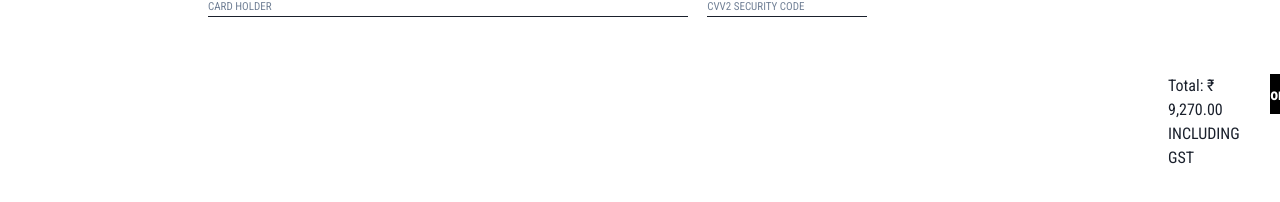
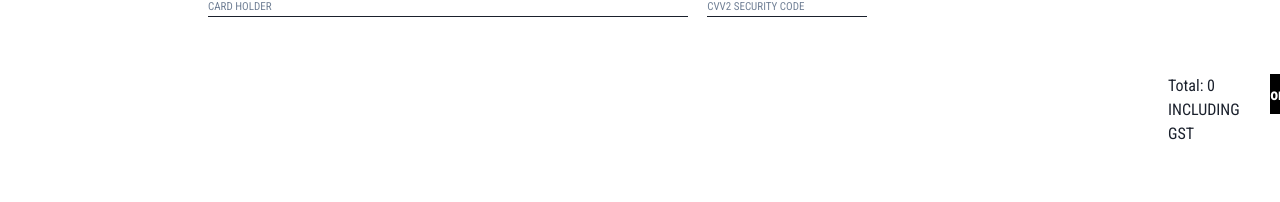
Before and after one commit to ApexSpunk/nebulous-unit-9563, a React (Create React App) app: page /checkout in a window 1280 px wide. Shown: the part 500-702 px from the top of the page. Built offline with nearby package versions, Linux system fonts and the light colour scheme; no server answers.

Commit message:
dynamic price done

```diff
--- a/src/Pages/Checkout/Checkout.jsx
+++ b/src/Pages/Checkout/Checkout.jsx
@@ -11,6 +11,7 @@ import {
   AlertDialogBody,
   AlertDialogFooter,
 } from "@chakra-ui/react";
+import { useSelector } from "react-redux";
 
 import { useNavigate } from "react-router-dom";
 
@@ -18,6 +19,7 @@ const Checkout = () => {
   const { isOpen, onOpen, onClose } = useDisclosure();
   const cancelRef = React.useRef();
   const navigate = useNavigate();
+  let { total } = useSelector((store) => store.cart);
 
   const handleClick = () => {
     navigate("/");
@@ -121,7 +123,7 @@ const Checkout = () => {
         </div>
 
         <div className="money">
-          <p>Total: ₹ 9,270.00 INCLUDING GST</p>
+          <p>Total: {total} INCLUDING GST</p>
           <Button onClick={onOpen}>Continue</Button>
           <AlertDialog
             motionPreset="slideInBottom"
--- a/src/Pages/Payment/Payment.jsx
+++ b/src/Pages/Payment/Payment.jsx
@@ -3,8 +3,10 @@ import "./Payment.css";
 import { MdChatBubbleOutline } from "react-icons/md";
 import { Button } from "@chakra-ui/react";
 import { useNavigate } from "react-router-dom";
+import { useSelector } from "react-redux";
 
 const Payment = () => {
+  let { total } = useSelector((store) => store.cart);
   const navigate = useNavigate();
   const handlePay = () => {
     navigate("/checkout");
@@ -100,7 +102,7 @@ const Payment = () => {
         </div>
 
         <div className="money">
-          <p>Totakl: ₹ 9,270.00 INCLUDING GST</p>
+          <p>Totakl: {total} INCLUDING GST</p>
           <Button onClick={handlePay}>Continue</Button>
         </div>
       </div>
```
